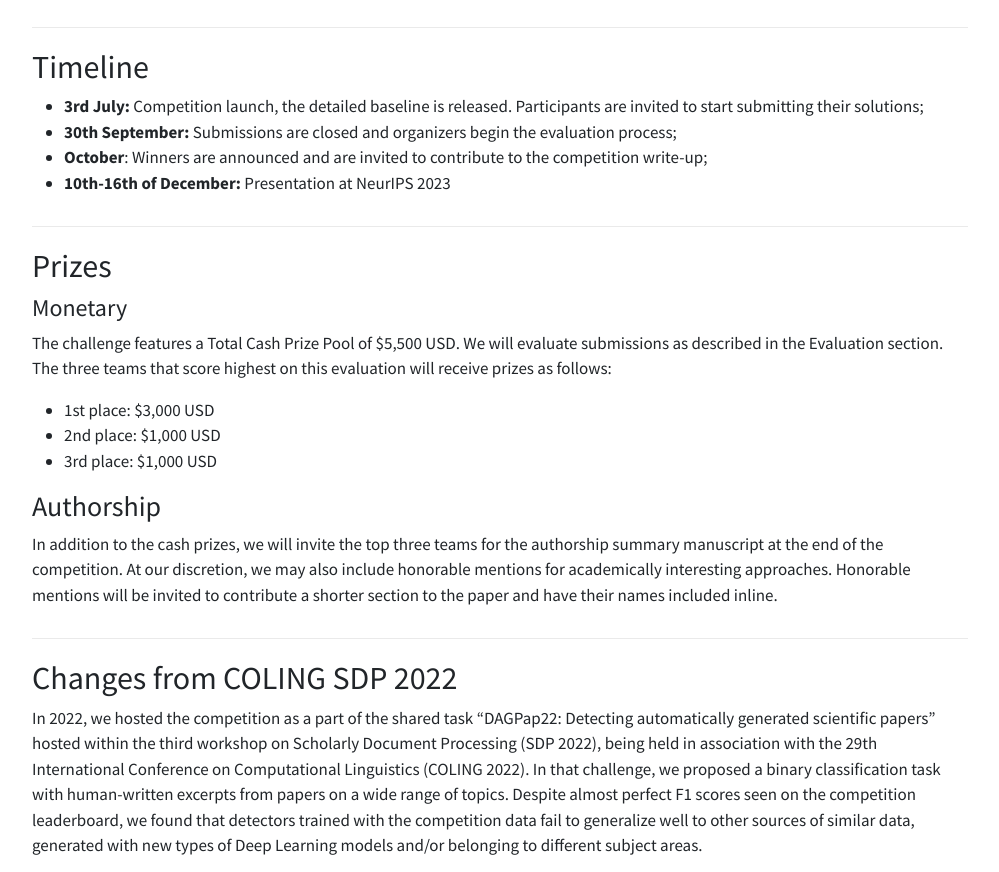
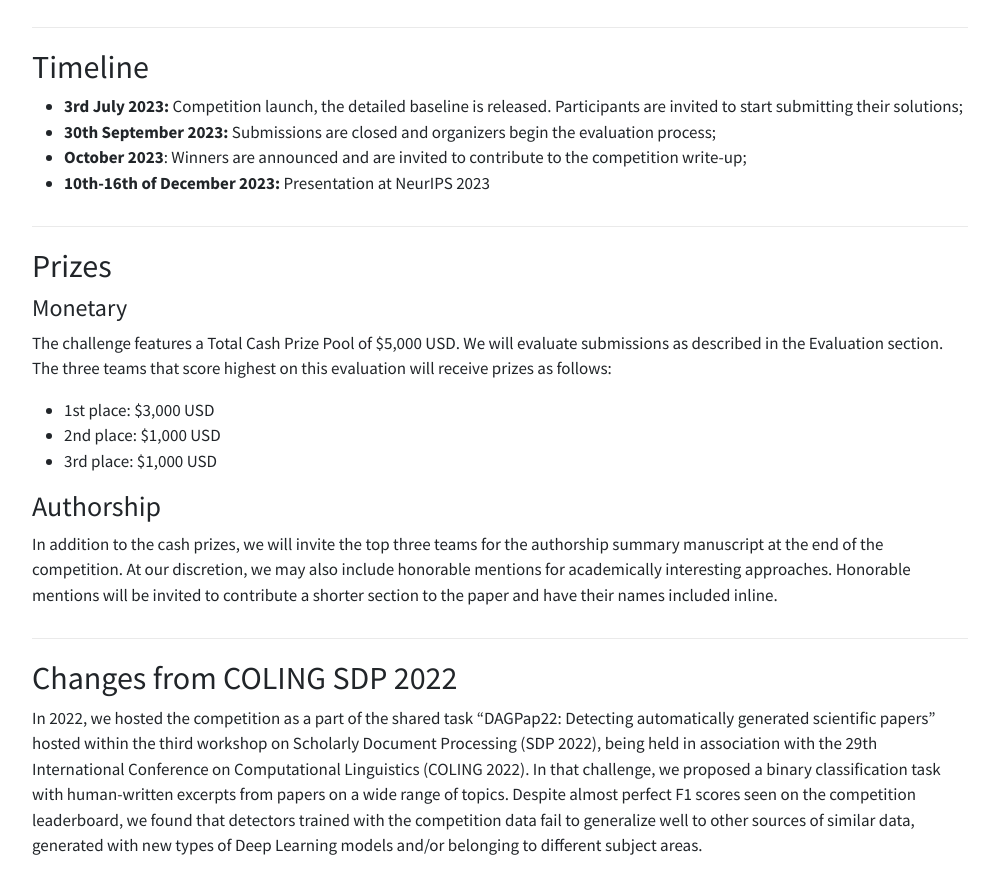
Before and after one commit to dagpap/dagpap.github.io, a plain HTML site: page index.html in a window 1280 px wide. Shown: the part 1922-2794 px from the top of the page, without its empty margins (140-1139 px from the left). Drawn offline with nearby package versions, Linux system fonts and the light colour scheme.

Commit message:
Update index.html

```diff
--- a/index.html
+++ b/index.html
@@ -176,10 +176,10 @@
                 <h2>Timeline</h2>
 
                 <ul>
-                    <li><strong>3rd July:</strong> Competition launch, the detailed baseline is released. Participants are invited to start submitting their solutions;</li>
-                    <li><strong>30th September:</strong> Submissions are closed and organizers begin the evaluation process;</li>
-                    <li><strong>October</strong>: Winners are announced and are invited to contribute to the competition write-up;</li>
-                    <li><strong>10th-16th of December:</strong> Presentation at NeurIPS 2023</li>
+                    <li><strong>3rd July 2023:</strong> Competition launch, the detailed baseline is released. Participants are invited to start submitting their solutions;</li>
+                    <li><strong>30th September 2023:</strong> Submissions are closed and organizers begin the evaluation process;</li>
+                    <li><strong>October 2023</strong>: Winners are announced and are invited to contribute to the competition write-up;</li>
+                    <li><strong>10th-16th of December 2023:</strong> Presentation at NeurIPS 2023</li>
                 </ul>
 
                 <hr class="vline" id="prizes" />
@@ -188,7 +188,7 @@
 
                 <h4>Monetary</h3>
 
-                <p>The challenge features a Total Cash Prize Pool of $5,500 USD. We will evaluate submissions as described in the Evaluation section. The three teams that score highest on this evaluation will receive prizes as follows:</p>
+                <p>The challenge features a Total Cash Prize Pool of $5,000 USD. We will evaluate submissions as described in the Evaluation section. The three teams that score highest on this evaluation will receive prizes as follows:</p>
 
                 <ul>
                     <li>1st place: $3,000 USD</li>
```
